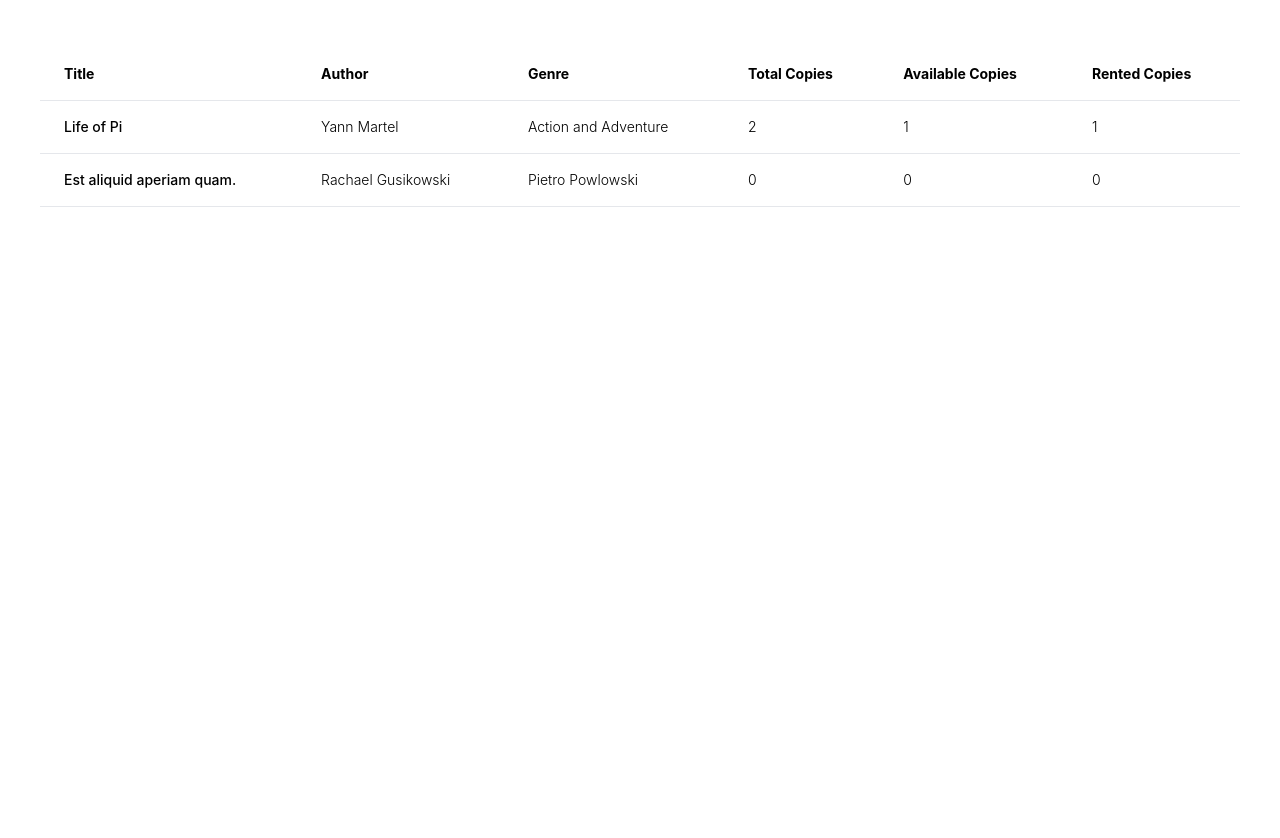
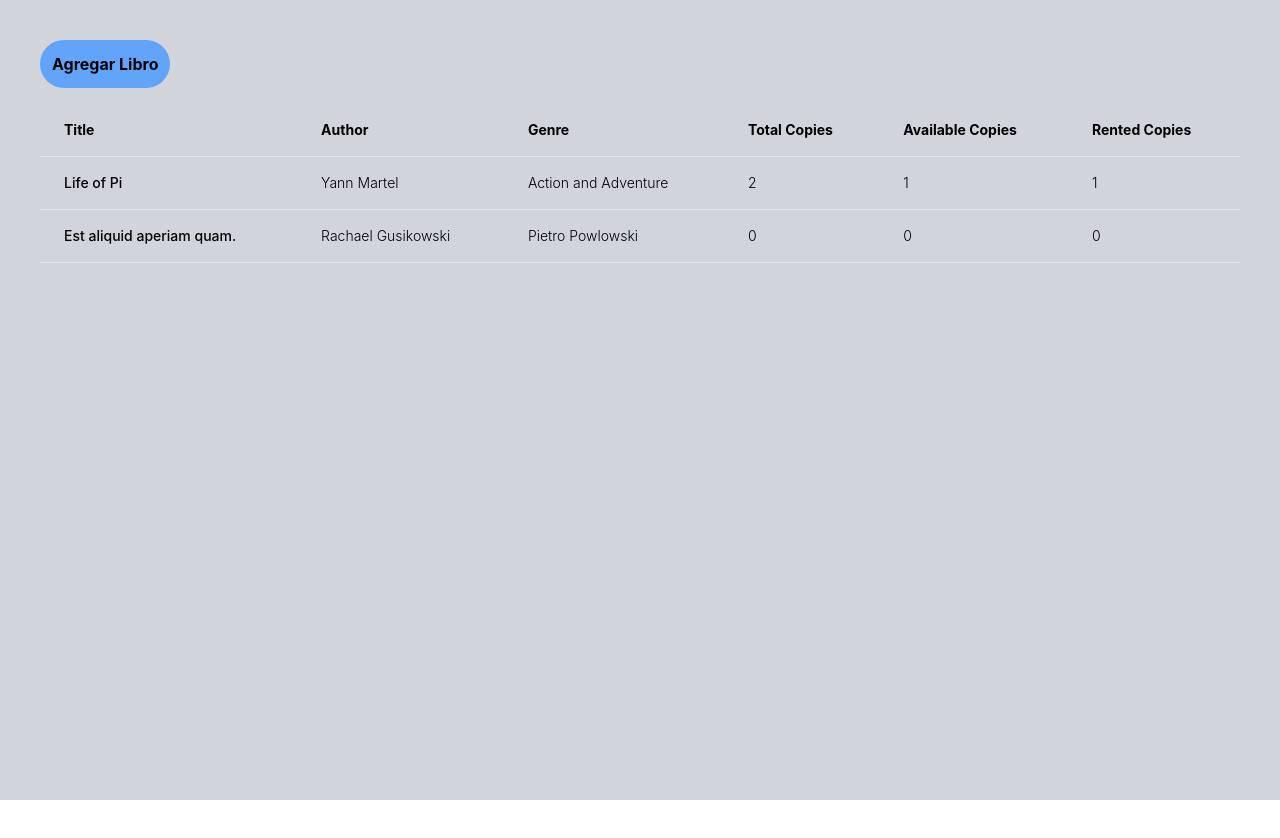
Before and after one commit to cermartinezz/library_ui, a React (Create React App) app: page / in a window 1280 px wide. After the commit the page ends 800 px from the top, so only its background shows below. Built offline with nearby package versions, Linux system fonts and the light colour scheme.

Commit message:
add book form component

```diff
--- a/package.json
+++ b/package.json
@@ -9,6 +9,7 @@
     "react": "^18.2.0",
     "react-dom": "^18.2.0",
     "react-scripts": "^5.0.1",
+    "react-select": "^5.7.3",
     "web-vitals": "^2.1.4"
   },
   "scripts": {
--- a/src/components/App.jsx
+++ b/src/components/App.jsx
@@ -1,8 +1,32 @@
 import React,{useState} from 'react';
+// import BookForm from './BookForm';
 import BooksTable from './BooksTable';
+import Select from 'react-select'
+import BookForm from './BookForm';
 
 
 function App() {
+
+  const [authors] = useState([
+    {
+      id: 1,
+      name: "Carlos Sebastian"
+    },
+    {
+      id: 2,
+      name: "Arturo Gonzales"
+    }
+  ]);
+  const [genres] = useState([
+    {
+      id: 1,
+      name: "Action"
+    },
+    {
+      id: 2,
+      name: "Adventure"
+    }
+  ]);
 
   const [books, setBooks] = useState([
     {
@@ -12,8 +36,8 @@ function App() {
       total_of_copies: 2,
       total_available_copies: 1,
       total_rented_copies: 1,
-      available_copies: {
-          1: {
+      available_copies: [
+            {
               id: 9,
               book_id: 1,
               published_year: 2000,
@@ -21,7 +45,7 @@ function App() {
               created_at: "2023-05-04T07:34:37.000000Z",
               updated_at: "2023-05-04T07:34:37.000000Z"
             }
-        },
+          ],
       rented_copies: [
             {
               id: 1,
@@ -64,11 +88,31 @@ function App() {
     }
   ]);
 
+
+  function addBook(event,bookAuthor,bookGenre,bookTitle){
+    event.preventDefault();
+
+    let author = authors.filter(author => author.id == bookAuthor)[0];
+    let genre = genres.filter(genre => genre.id == bookGenre)[0];
+
+    setBooks([...books,{
+      id: 3,
+      title: bookTitle,
+      total_of_copies: 1,
+      total_available_copies: 0,
+      total_rented_copies: 1,
+      available_copies: [],
+      rented_copies: [],
+      author: author,
+      genre: genre
+    }  ])
+
+  }
+
   return (
-    <div className="min-h-screen" id='main'>
-      <div className="m-10">
-        <BooksTable books={books}></BooksTable>
-      </div>
+    <div className="min-h-screen bg-gray-300 p-10" id='main'>
+      <BookForm authors={authors} genres={genres} addBook={addBook} ></BookForm>
+      <BooksTable books={books}></BooksTable>
     </div>
   );
 }
--- /dev/null
+++ b/src/components/BookForm.jsx
@@ -0,0 +1,91 @@
+import React, { useState } from 'react'
+
+export default function BookForm(props) {
+
+  const [bookTitle,setBookTitle] = useState('');
+  const [bookAuthor,setBookAuthor] = useState('');
+  const [bookGenre,setBookGenre] = useState('');
+  const [show,setShow] = useState(false);
+
+  function changeTitle (event) {
+    setBookTitle(event.target.value)
+  }
+
+  function changeAuthor (event) {
+    setBookAuthor(event.target.value)
+  }
+
+  function changeGenre(event) {
+    setBookGenre(event.target.value)
+  }
+
+  function toggleVisibility() {
+    setShow(!show)
+  }
+
+  function addBook(event){
+    props.addBook(event,bookAuthor,bookGenre,bookTitle)
+    setBookAuthor('')
+    setBookGenre('')
+    setBookTitle('')
+    toggleVisibility()
+  }
+
+
+
+
+  return (
+    <div>
+      <button
+        onClick={toggleVisibility}
+        className={show?
+                  "rounded-full bg-red-400 px-3 py-3 font-bold mb-2" :
+                  "rounded-full bg-blue-400 px-3 py-3 font-bold mb-2"}>
+        {show ?'Cancelar':'Agregar Libro'}
+      </button>
+
+      <form action='#'
+            onSubmit={addBook}
+            className={show ? 'border p-3 flex flex-col' : 'hidden'}>
+        <div>
+          <label htmlFor="book_title">Ttitle: </label>
+          <input
+            type="text"
+            className='w-full'
+            name='book_title'
+            id='book_title'
+            value={bookTitle}
+            onChange={changeTitle}
+            placeholder='Insert The Title'
+          />
+        </div>
+        <div>
+          <label htmlFor="book_author">Auhtor: </label>
+          <select onChange={changeAuthor} value={bookAuthor} className='w-full'>
+            <option value="">Author...</option>
+            {props.authors.map(item => (
+              <option key={item.id} value={item.id}>
+                {item.name}
+              </option>
+            ))}
+        </select>
+        </div>
+        <div>
+          <label htmlFor="book_genre">Genre: </label>
+          <select onChange={changeGenre} value={bookGenre} className='w-full'>
+            <option value="">Genre...</option>
+            {props.genres.map(item => (
+              <option key={item.id} value={item.id}>
+                {item.name}
+              </option>
+            ))}
+          </select>
+        </div>
+        <button
+          className="rounded-full bg-blue-400 hover:bg-blue-500 px-3 py-3 font-bold my-2">
+          Agregar Libro
+        </button>
+      </form>
+    </div>
+  )
+}
--- a/src/components/BooksTable.jsx
+++ b/src/components/BooksTable.jsx
@@ -2,32 +2,33 @@ import React from 'react'
 
 export default function BooksTable(props) {
 	return (
-		<div class="flex flex-col">
-					<div class="overflow-x-auto sm:-mx-6 lg:-mx-8">
-						<div class="inline-block min-w-full py-2 sm:px-6 lg:px-8">
-							<div class="overflow-hidden">
-								<table class="min-w-full text-left text-sm font-light">
-									<thead class="border-b font-medium dark:border-neutral-500">
+		<div className="flex flex-col">
+					<div className="overflow-x-auto sm:-mx-6 lg:-mx-8">
+						<div className="inline-block min-w-full py-2 sm:px-6 lg:px-8">
+							<div className="overflow-hidden">
+								<table className="min-w-full text-left text-sm font-light">
+									<thead className="border-b font-medium dark:border-neutral-500">
 										<tr>
-											<th scope="col" class="px-6 py-4">Title</th>
-											<th scope="col" class="px-6 py-4">Author</th>
-											<th scope="col" class="px-6 py-4">Genre</th>
-											<th scope="col" class="px-6 py-4">Total Copies</th>
-											<th scope="col" class="px-6 py-4">Available Copies</th>
-											<th scope="col" class="px-6 py-4">Rented Copies</th>
+											<th scope="col" className="px-6 py-4">Title</th>
+											<th scope="col" className="px-6 py-4">Author</th>
+											<th scope="col" className="px-6 py-4">Genre</th>
+											<th scope="col" className="px-6 py-4">Total Copies</th>
+											<th scope="col" className="px-6 py-4">Available Copies</th>
+											<th scope="col" className="px-6 py-4">Rented Copies</th>
 										</tr>
 									</thead>
                   { props.books.length > 0 ? (
                     <tbody>
                         { props.books.map((book,index) =>
                           <tr
-                          class="border-b transition duration-300 ease-in-out hover:bg-neutral-100 dark:border-neutral-500 dark:hover:bg-neutral-600">
-                            <td class="whitespace-nowrap px-6 py-4 font-medium">{book.title}</td>
-                            <td class="whitespace-nowrap px-6 py-4">{book.author.name}</td>
-                            <td class="whitespace-nowrap px-6 py-4">{book.genre.name}</td>
-                            <td class="whitespace-nowrap px-6 py-4">{book.total_of_copies}</td>
-                            <td class="whitespace-nowrap px-6 py-4">{book.total_available_copies}</td>
-                            <td class="whitespace-nowrap px-6 py-4">{book.total_rented_copies}</td>
+													key={book.id}
+                          className="border-b transition duration-300 ease-in-out hover:bg-neutral-100 dark:border-neutral-500 dark:hover:bg-neutral-600">
+                            <td className="whitespace-nowrap px-6 py-4 font-medium">{book.title}</td>
+                            <td className="whitespace-nowrap px-6 py-4">{book.author.name}</td>
+                            <td className="whitespace-nowrap px-6 py-4">{book.genre.name}</td>
+                            <td className="whitespace-nowrap px-6 py-4">{book.total_of_copies}</td>
+                            <td className="whitespace-nowrap px-6 py-4">{book.total_available_copies}</td>
+                            <td className="whitespace-nowrap px-6 py-4">{book.total_rented_copies}</td>
                           </tr>
                         )
 
@@ -36,8 +37,8 @@ export default function BooksTable(props) {
                   ) : (
                     <tbody>
                           <tr
-                            class="border-b transition duration-300 ease-in-out hover:bg-neutral-100 dark:border-neutral-500 dark:hover:bg-neutral-600">
-                            <td class="whitespace-nowrap px-6 py-4 font-medium text-center" colspan="6">No books</td>
+                            className="border-b transition duration-300 ease-in-out hover:bg-neutral-100 dark:border-neutral-500 dark:hover:bg-neutral-600">
+                            <td className="whitespace-nowrap px-6 py-4 font-medium text-center" colspan="6">No books</td>
                           </tr>
                     </tbody>
                   )
```
Also changed, not shown: 1 other file (tests, documents, lock files or other folders).
